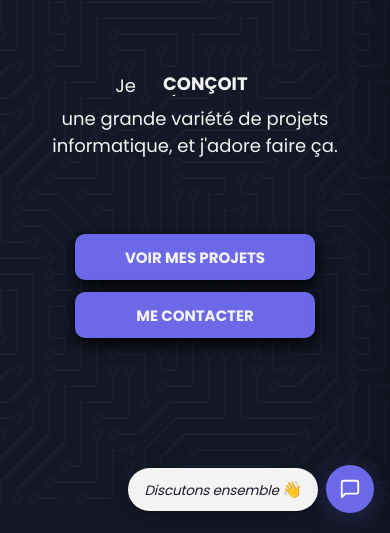
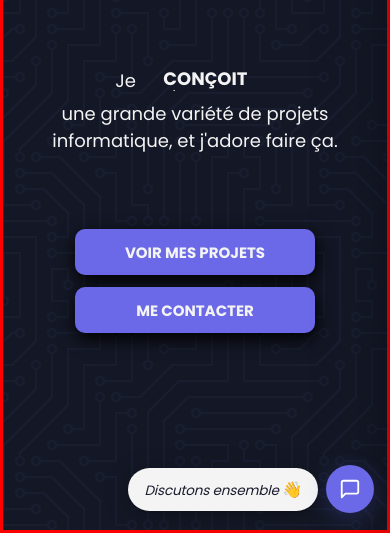
Before and after one commit to Carabistouille-fr/Portfolio, a plain HTML site: page index.html in a window 390 px wide. Shown: the part 311-844 px from the top of the page. Drawn offline with Linux system fonts and the light colour scheme.

Commit message:
hero_banner

```diff
--- a/css/hero_banner.css
+++ b/css/hero_banner.css
@@ -110,7 +110,7 @@
 }
 
 .slider span {
-    font-size: 19.5px
+    font-size: 18.5px
 }
 
 .slider {
@@ -176,7 +176,7 @@
     }
 
     .slider span {
-        font-size: 18px
+        font-size: 17.5px
     }
 
     .boutons {
@@ -210,8 +210,7 @@
 
 @media (max-width: 750px) {
     .hero_banner {
-        height: calc(100vh - 70px);
-        margin-top: 40px;
+        border: red 3px solid;
     }
 
     .hero_banner h2 {
@@ -247,7 +246,7 @@
     }
 
     .slider span {
-        font-size: 17px
+        font-size: 16.5px
     }
 }
 
```
